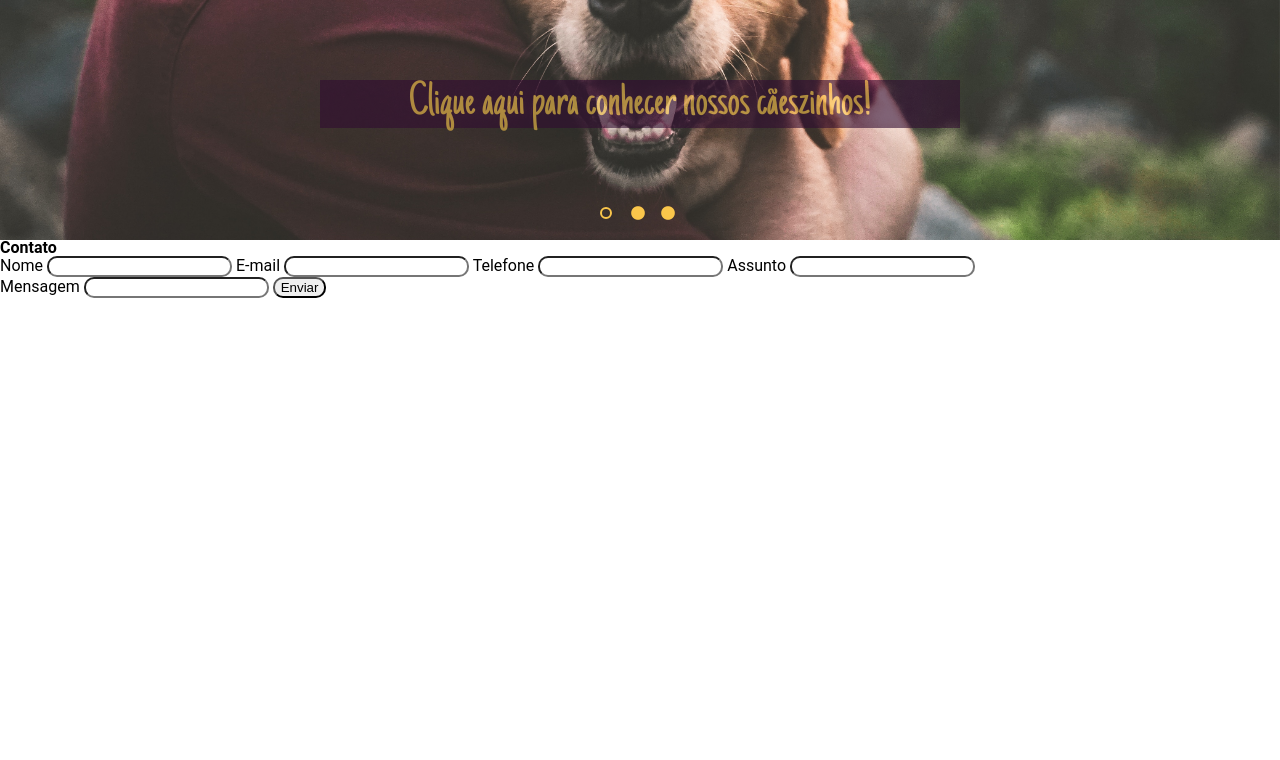
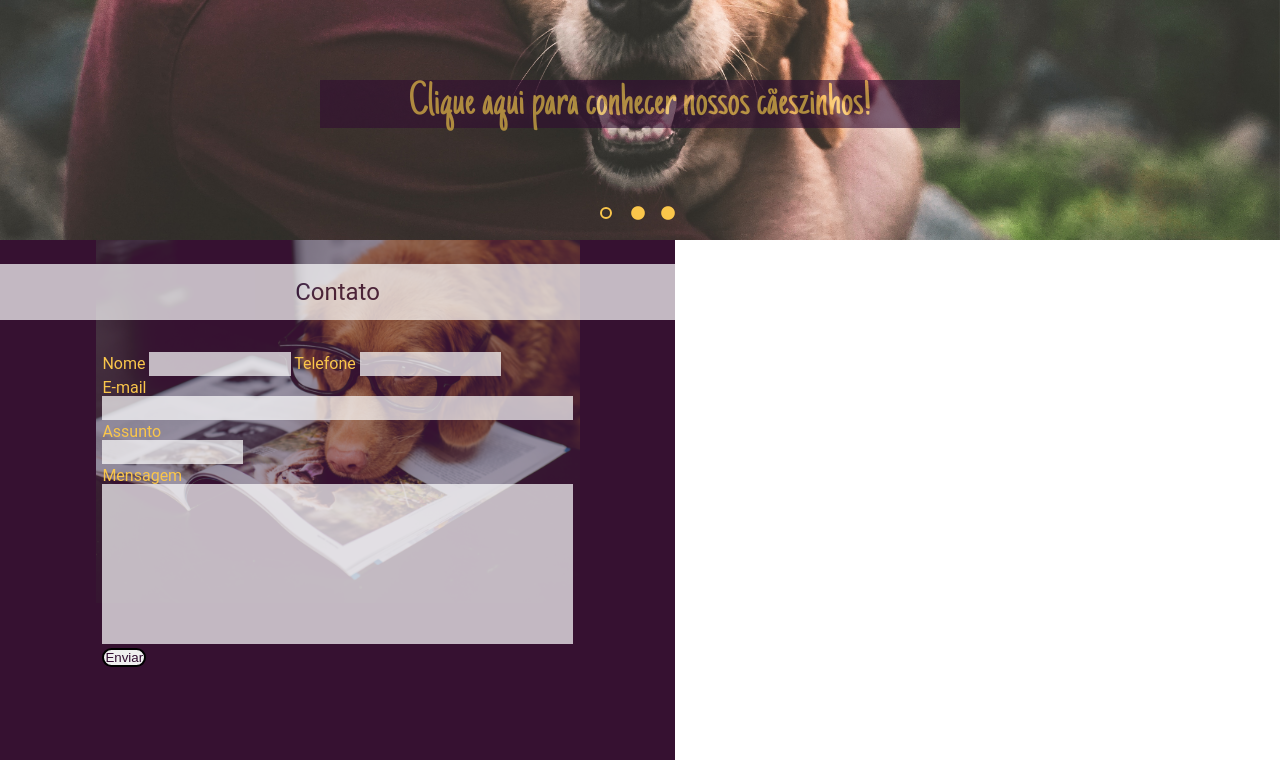
Before and after one commit to citi-onboarding/Abrigo, a Django app: page / in a window 1280 px wide. Shown: the part 560-1320 px from the top of the page. Before the commit the page ends 858 px from the top, so only its background shows below. Run offline with Django 3.2, Linux system fonts and the light colour scheme; some libraries are stand-ins or nearby versions.

Commit message:
Início da seção de contato

```diff
--- a/static/css/contato.css
+++ b/static/css/contato.css
@@ -1,3 +1,79 @@
+.secao-contato{
+    background-image: url(../images/doguinho\ lendo.png);
+    height: 65vh;
+    object-fit: cover;
+    background-repeat: no-repeat;
+    background-color: #361131;
+    background-position-x: center;
+    position: absolute;
+    background-blend-mode: lighten;
+}
+#titulo-contato h1{
+    color: #310D31;
+    text-align: center;
+    font-size: 1.5rem;
+    font-weight: normal;
+    padding: 2vh;
+}
+#titulo-contato{
+    background-color: #FFFFFF;
+    opacity: 0.7;
+    margin-top: 3vh;
+}
+#line1-contato{
+    margin: 4vh 8vw 0.5vh 8vw;
+}
+#line1-contato input{
+    width: 30%;
+}
+#line2-contato{
+    margin: 0vh 8vw 0.5vh 8vw;
+}
+#line2-contato input{
+    display: block;
+    width: 100%;
+}
+#line2-contato label{
+    display: block;
+}
+#line3-contato{
+    margin: 0vh 8vw 0.5vh 8vw;
+}
+#line3-contato input{
+    display: block;
+    width: 30%;
+}
+#line3-contato label{
+    display: block;
+}
+#line4-contato{
+    margin: 0vh 8vw 0.5vh 8vw;
+}
+#msg{
+    display: block;
+    width: 100%;
+    height: 20vh;
+}
+#line4-contato label{
+    display: block;
+}
+#enviar{
+    opacity: 1;
+    cursor: pointer;
+    border-radius: 12px;
+    padding: 0px 1px;
+    border-style: solid;
+    margin-top: 0.5vh;
+    color: #310D31;
+    height: 100%;
+}
 input{
-    border-radius: 10px;
+   padding: 0;
+   opacity: 0.7;
+   border-style: none;
+   height: 3vh;
 }
+label{
+    color: #FAC64B;
+    font-weight: normal;
+}
--- a/templates/home_page/contato.html
+++ b/templates/home_page/contato.html
@@ -1,22 +1,28 @@
 {% load static %}
 <section class="secao-contato">
-    <h1 id="titulo-contato"> Contato</h1>
+    <div id="titulo-contato">
+        <h1> Contato</h1>
+    </div>
     <form id="form-contato" method='POST' action="/">
     {% csrf_token %}
-        <div id="id-contato">
+        <div id="line1-contato">
             <label for="nome">Nome</label>
             <input id="nome" type="text" name="nome-contato">
+            <label for="telefone">Telefone</label>
+            <input id="telefone" type="text" name="telefone-contato">
+        </div>
+        <div id="line2-contato">
             <label for="email">E-mail</label>
             <input id="email" type="text" name="email-contato">
-            <label for="telefone">Telefone</label>
-            <input id="telefone" type="text" name="telefone-contato">
+        </div>
+        <div id="line3-contato">
             <label for="assunto">Assunto</label>
             <input id="assunto" type="text" name="assunto-contato">
         </div>
-        <div id="msg-contato">
-                <label for="msg">Mensagem</label>
+        <div id="line4-contato">
+            <label for="msg">Mensagem</label>
             <input id="msg" type="text" name="mensagem-contato">
-            <input type="submit" value="Enviar">
+            <input id="enviar" type="submit" value="Enviar">
         </div>
     </form>
 
```
Also changed, not shown: static/images/doguinho lendo.png (added).
